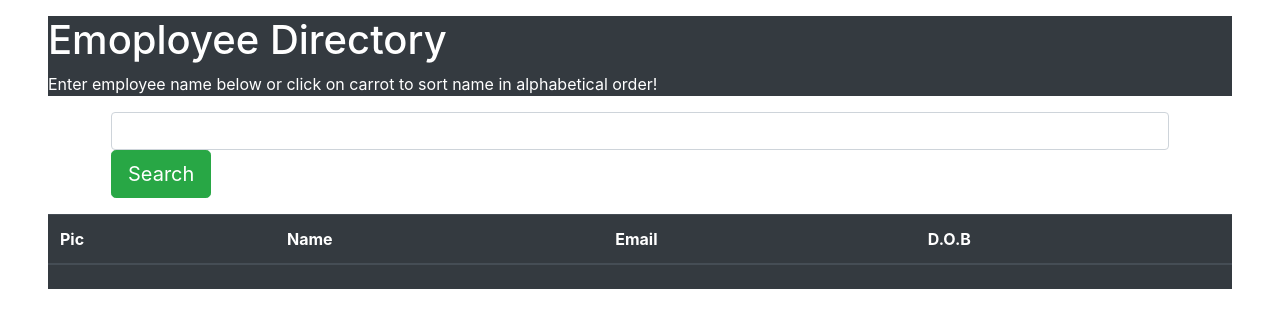
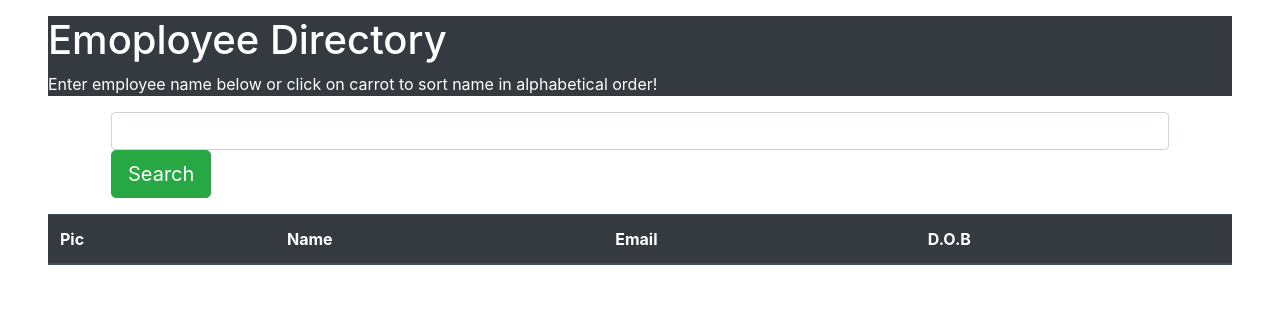
Before and after one commit to wmt36/UserDirectory, a React (Create React App) app in the folder userdirectory-app/: page / in a window 1280 px wide. Shown: the top 328 px of the page. Built offline with nearby package versions, Linux system fonts and the light colour scheme; no server answers.

Commit message:
saving progress for updated home page

```diff
--- a/userdirectory-app/package.json
+++ b/userdirectory-app/package.json
@@ -7,6 +7,8 @@
     "@testing-library/react": "^11.1.0",
     "@testing-library/user-event": "^12.1.10",
     "axios": "^0.21.0",
+    "mdb-cli": "^2.2.0",
+    "mdb-ui-kit": "^2.0.0",
     "react": "^17.0.1",
     "react-dom": "^17.0.1",
     "react-router": "^5.2.0",
--- a/userdirectory-app/src/pages/Home.js
+++ b/userdirectory-app/src/pages/Home.js
@@ -12,17 +12,11 @@ import Jumbotron from '../components/Jumbotron';
 
 
 
-const Home = ({ picture, name, email, dob }) => {
+const Home = () => {
 
 
     const [nameSearch, setNameSearch] = useState('');
-    //const [dob, setDob] = useState('');
 
-    useEffect(() => {
-        API.getUsers()
-          .then((res) => console.log(res.data.results))
-          .catch((err) => console.log(err));
-      }, []);
 
 
     const handleInputChange = event => {
@@ -34,15 +28,13 @@ const Home = ({ picture, name, email, dob }) => {
 
 
 
-const handleSubmit = e => {
+const HandleSubmit = e => {
           e.preventDefault();
           console.log("name is " + nameSearch);
-          API.getUsers()
-          .then((res) => setNameSearch(res.data.results))
-          .catch((err) => console.log(err));
-
-
-        };
+            API.getUsers(nameSearch)
+              .then((res) => console.log(res.data.results))
+              .catch((err) => console.log(err));
+      };
 
 return (
         <div>
@@ -61,7 +53,7 @@ return (
                   name="nameSearch"
                   onChange={handleInputChange}
                 /><Btn
-                onClick={handleSubmit}
+                onClick={HandleSubmit}
                 type="success"
                 className="input-lg"
                 >Search</Btn>
@@ -83,12 +75,16 @@ return (
                 </tr>
             </thead>
             <tbody>
+              {/* {nameSearch.map(users => {
+                return (
                 <tr>
-                 <th scope="row"><image image={picture}/></th>
-                 <td>{name}</td>
-                 <td>{email}</td>
-                 <td>{dob}</td>
+                 <th scope="row"><img image={users.picture}/></th>
+                 <td>{users.name}</td>
+                 <td>{users.email}</td>
+                 <td>{users.dob}</td>
                 </tr>
+                );
+                })}; */}
             </tbody>
             </table>
         </Col>
--- a/userdirectory-app/src/utils/GlobalState.js
+++ b/userdirectory-app/src/utils/GlobalState.js
@@ -2,7 +2,7 @@ import React, {createContext, useReducer, useContext } from 'react';
 import {
 SEARCH_LIST,
 SORT_LIST
-} from '../utils/actions'
+} from './actions'
 
 const StoreContext = createContext();
 const { Provider } = StoreContext;
```
Also changed, not shown: userdirectory-app/src/components/List/index.js (added, +79 -0 lines), 1 other file (tests, documents, lock files or other folders).
